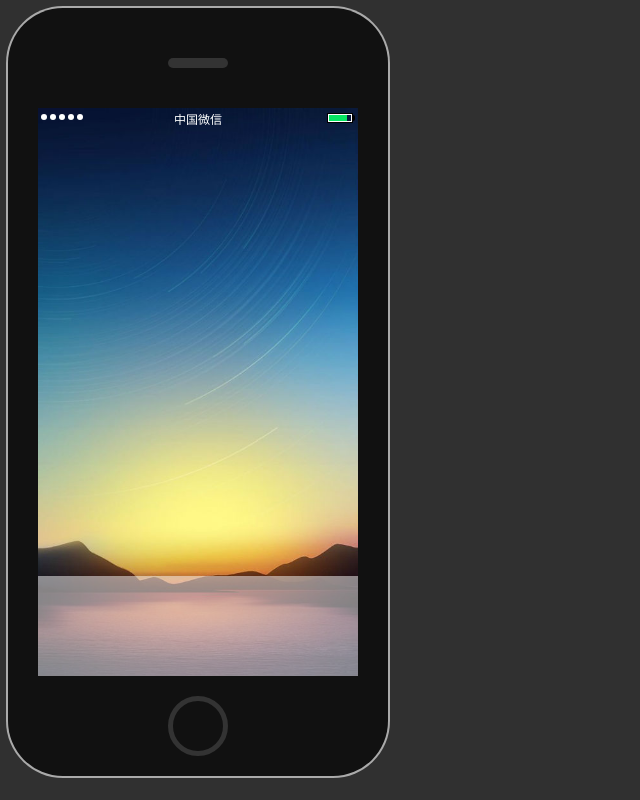
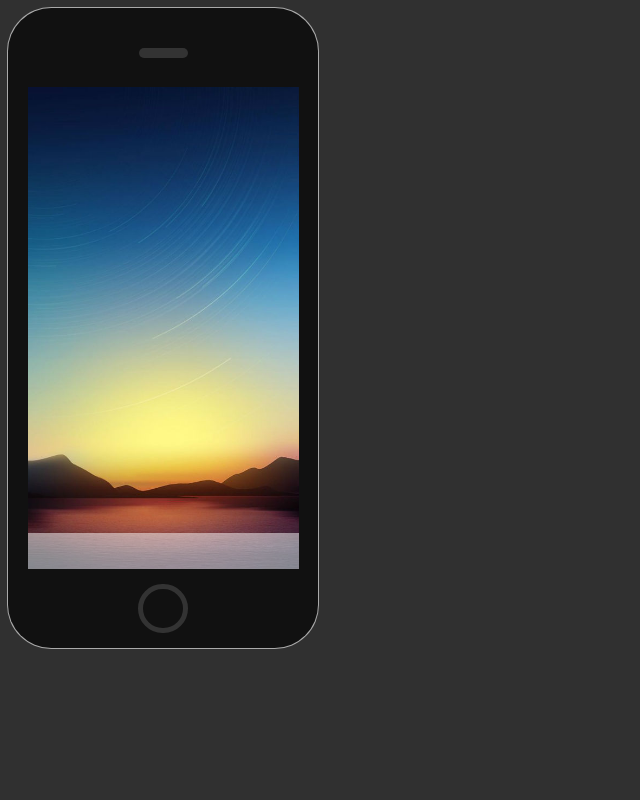
Before and after one commit to valaxy/css-iPhone, a website: page demo/index.html in a window 1280 px wide. Shown: the whole page, without its empty margins (0-640 px from the left). Drawn offline with Linux system fonts and the light colour scheme.

Commit message:
refactor

```diff
--- a/demo/index.html
+++ b/demo/index.html
@@ -8,9 +8,9 @@
 <body>
     <div class="iphone">
         <div class="net"></div>
-        <div class="c1"></div>
+        <div class="component1"></div>
         <div class="battery"></div>
-        <div class="menu"></div>
+        <div class="bottomMenu"></div>
         <div class="operator"></div>
     </div>
 </body>
--- a/demo/index.scss
+++ b/demo/index.scss
@@ -7,9 +7,7 @@ body {
 
 .iphone {
 	@include iphone();
-	.c1 { @include component1; }
-	.net { @include net; }
-	.battery { @include battery; }
-	.menu { @include menu; }
-	.operator { @include operator; }
+	//.net { @include net; }
+	//.battery { @include battery; }
+	//.operator { @include operator; }
 }
--- a/iphone.scss
+++ b/iphone.scss
@@ -1,9 +1,37 @@
 @charset "utf-8";
 
+// Specification Refer:
+// http://www.apple.com
+// 中文, http://www.uigreat.com/guifan/
+
+/*-----------------------------------------
+  iPhone6 Detail
+  -----------------------------------------
+  screen-resolution-height: 1334px
+  screen-resolution-width:  750px
+  ppi:                      326
+  -----------------------------------------
+  device-height:            138.1mm
+  device-width:             67.0mm
+  screen-height:            103.9mm
+  screen-width:             58.4mm
+  -----------------------------------------
+  bottomMenu:               98px
+  topBar:                   40px
+-----------------------------------------*/
+
+// default params
+$DEVICE_RATIO: 138.1 / 67.0;
+$DEVICE_DEFAULT_HEIGHT: 80vh;
+$DEVICE_DEFAULT_WIDTH: $DEVICE_DEFAULT_HEIGHT / $DEVICE_RATIO;
+$SCREEN_RATIO: 1334 / 750;
+
+// calc const
 $PADDING_HORIZONTAL: 30px;
 $PADDING_VERTICAL: 100px;
 $SCREEN_LEFT: $PADDING_HORIZONTAL;
 $SCREEN_TOP: $PADDING_VERTICAL;
+$BOTTOM_MENU_RATIO: 98 / 1334;
 
 @mixin horizontalCenter {
 	position:     absolute;
@@ -21,132 +49,147 @@ $SCREEN_TOP: $PADDING_VERTICAL;
 	margin-bottom: auto;
 }
 
-@mixin iphone($width:380px,$height:768px) {
+/**
+ * The default iPhone is iPhone6
+ * deviceWidth: default value or width, height/width is fix
+ * deviceHeight: default value or height, height/width is fix
+ */
+@mixin iphone($deviceWidth: null, $deviceHeight: null) {
+	@if $deviceWidth != null {
+		$deviceHeight: $deviceWidth * $DEVICE_RATIO;
+	} @else if $deviceHeight != null {
+		$deviceWidth: $deviceHeight / $DEVICE_RATIO;
+	} @else {
+		$deviceWidth: $DEVICE_DEFAULT_WIDTH; // default width
+		$deviceHeight: $deviceWidth * $DEVICE_RATIO;
+	}
+
+	// calc basic params
+	$screenHeight: $deviceHeight * 103.9 / 138.1;
+	$screenWidth: $screenHeight / $SCREEN_RATIO;
+	$paddingHorizontal: ($deviceWidth - $screenWidth) / 2;
+	$paddingVertical: ($deviceHeight - $screenHeight) / 2;
+
+	& {
 		position:      relative;
 		background:    #111;
-	box-shadow:    0 0 0 2px #aaa;
-	border-radius: 55px;
-	width:         $width;
-	height:        $height;
+		box-shadow:    0 0 0 1px #aaa;
+		border-radius: $screenWidth * 0.16; // todo, 需要确认
+		width:         $deviceWidth;
+		height:        $deviceHeight;
+	}
 
 	// screen
 	&:after {
+		@include horizontalCenter;
+		@include verticalCenter;
 		content:         '';
-		position:        absolute;
-		left:            0;
-		right:           0;
-		top:             0;
-		bottom:          0;
-		margin:          auto;
-		width:           $width - 2*$PADDING_HORIZONTAL;
-		height:          $height - 2*$PADDING_VERTICAL;
+		height:          $screenHeight;
+		width:           $screenWidth;
 		background:      #ddd url('../resource/background.jpg') no-repeat;
 		background-size: 100% 100%;
 	}
 
 	// home button
-	&:before {
-		$HOME_SIZE: 60px;
+	&:before { // todo, 需要进一步确定尺寸
+		$size: $deviceWidth * 0.16;
+		@include horizontalCenter;
 		content:       '';
-		position:      absolute;
-		left:          0;
-		right:         0;
-		margin:        auto;
-		width:         $HOME_SIZE;
-		height:        $HOME_SIZE;
-		bottom:        ($PADDING_VERTICAL - $HOME_SIZE)/2;
+		width:         $size;
+		height:        $size;
+		bottom:        (($deviceHeight - $screenHeight) / 2 - $size)/2;
 		border-radius: 100%;
 		box-sizing:    border-box;
 		border:        5px solid #333;
 	}
-}
 
-// top
-@mixin component1 {
+	// bottom menu in screen
+	.bottomMenu {
 		@include horizontalCenter;
-	margin:        auto;
-	width:         60px;
-	height:        10px;
-	border-radius: 10px;
-	background:    #333;
-	top:           50px;
-}
-
-// 信号强度
-@mixin net {
-	$COLOR: white;
-	$SIZE: 6px;
-	$DISTANCE: 9px;
-	position:      absolute;
-	left:          $SCREEN_LEFT + 3px;
-	top:           $SCREEN_TOP + 6px;
-	content:       '';
-	width:         $SIZE;
-	height:        $SIZE;
-	border-radius: 100%;
-	background:    $COLOR;
-	z-index:       1;
-	box-shadow:    $DISTANCE 0 $COLOR, $DISTANCE*2 0 $COLOR, $DISTANCE*3 0 $COLOR, $DISTANCE*4 0 $COLOR;
-}
-
-// 电池
-@mixin battery {
-	width:      24px;
-	height:     8px;
-	background: transparent;
-	border:     1px solid black;
-	box-shadow: 0 0 0 1px white inset;
-	position:   absolute;
-	right:      $SCREEN_LEFT + 5px;
-	top:        $SCREEN_TOP + 5px;
-	z-index:    1;
-
-	&:before {
-		content:    '';
-		width:      18px;
-		height:     6px;
-		background: #06e563;
-		position:   absolute;
-		left:       1px;
-		top:        1px;
-	}
-
-	&:after {
-		content:                    '';
-		width:                      2px;
-		height:                     6px;
-		background:                 black;
-		position:                   absolute;
-		right:                      -3px;
-		border-top-right-radius:    2px;
-		border-bottom-right-radius: 2px;
-		top:                        1px;
-	}
-}
-
-// 底部菜单
-@mixin menu($width:380px) {
-	position:   absolute;
-	left:       $SCREEN_LEFT;
-	bottom:     $SCREEN_TOP;
-	height:     100px;
+		bottom:     $paddingVertical;
+		width:      $screenWidth;
+		height:     $screenHeight * $BOTTOM_MENU_RATIO;
 		background: white;
-	width:      $width - 2 * $PADDING_HORIZONTAL;
 		z-index:    1;
 		opacity:    0.5;
 	}
 
-// 运营商
-@mixin operator() {
-	&:before {
+	// top todo, change name
+	.component1 {
 		@include horizontalCenter;
-		top:         $SCREEN_TOP + 2px;
-		content:     '中国微信';
-		z-index:     1;
-		width:       100%;
-		text-align:  center;
-		color:       white;
-		font-size:   12px;
-		font-family: 'Microsoft YaHei';
+		margin:        auto;
+		width:         $deviceWidth * 0.159; // todo, 确认尺寸
+		height:        10px;
+		border-radius: 10px;
+		background:    #333;
+		top:           $paddingVertical / 2;
 	}
+
 }
+
+//// 信号强度
+//@mixin net {
+//	$COLOR: white;
+//	$SIZE: 6px;
+//	$DISTANCE: 9px;
+//	position:      absolute;
+//	left:          $SCREEN_LEFT + 3px;
+//	top:           $SCREEN_TOP + 6px;
+//	content:       '';
+//	width:         $SIZE;
+//	height:        $SIZE;
+//	border-radius: 100%;
+//	background:    $COLOR;
+//	z-index:       1;
+//	box-shadow:    $DISTANCE 0 $COLOR, $DISTANCE*2 0 $COLOR, $DISTANCE*3 0 $COLOR, $DISTANCE*4 0 $COLOR;
+//}
+//
+//// 电池
+//@mixin battery {
+//	width:      24px;
+//	height:     8px;
+//	background: transparent;
+//	border:     1px solid black;
+//	box-shadow: 0 0 0 1px white inset;
+//	position:   absolute;
+//	right:      $SCREEN_LEFT + 5px;
+//	top:        $SCREEN_TOP + 5px;
+//	z-index:    1;
+//
+//	&:before {
+//		content:    '';
+//		width:      18px;
+//		height:     6px;
+//		background: #06e563;
+//		position:   absolute;
+//		left:       1px;
+//		top:        1px;
+//	}
+//
+//	&:after {
+//		content:                    '';
+//		width:                      2px;
+//		height:                     6px;
+//		background:                 black;
+//		position:                   absolute;
+//		right:                      -3px;
+//		border-top-right-radius:    2px;
+//		border-bottom-right-radius: 2px;
+//		top:                        1px;
+//	}
+//}
+//
+//// 运营商
+//@mixin operator() {
+//	&:before {
+//		@include horizontalCenter;
+//		top:         $SCREEN_TOP + 2px;
+//		content:     '中国微信';
+//		z-index:     1;
+//		width:       100%;
+//		text-align:  center;
+//		color:       white;
+//		font-size:   12px;
+//		font-family: 'Microsoft YaHei';
+//	}
+//}
```
Also changed, not shown: bower.json (added, +17 -0 lines), demo/index.css. Lines whose indentation alone changed are shown as unchanged.
